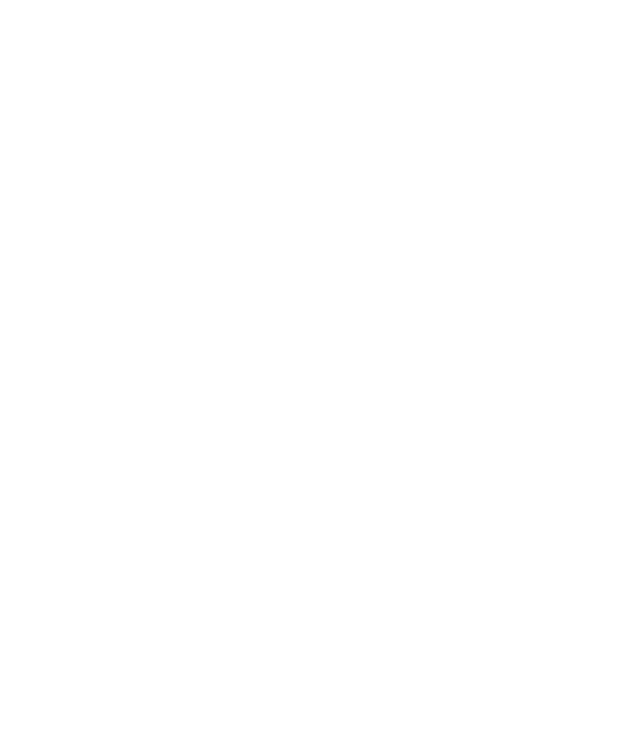
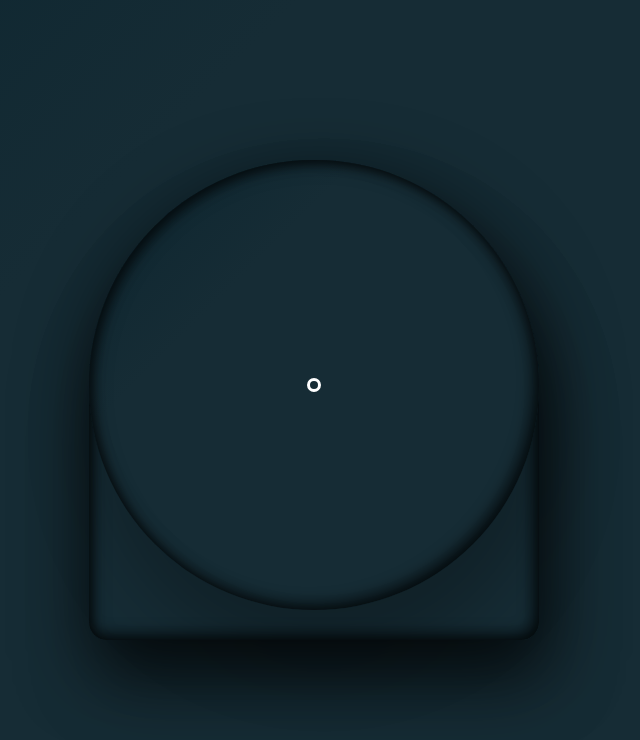
Before and after one commit to Dz-LevelZero/Amazing-Clock, a plain HTML site: page index.html in a window 1280 px wide. Shown: the whole page, without its empty margins (326-966 px from the left). Drawn offline with Linux system fonts and the light colour scheme.

Commit message:
clock form

```diff
--- a/index.html
+++ b/index.html
@@ -14,7 +14,9 @@
   <link rel="stylesheet" href="style.css">
 </head>
 <body>
-
+  <div class="container">
+    <div class="clock"></div>
+  </div>
 
   <!-- Script -->
   <script src="script.js"></script>
--- a/style.css
+++ b/style.css
@@ -1 +1,59 @@
 @import url("https://fonts.googleapis.com/css?family=Poppins:200,300,400,500,600,700,800,900&display=swap");
+
+* {
+    margin: 0;
+    padding: 0;
+    box-sizing: border-box;
+    font-family: 'Poppins', sans-serif;
+}
+
+body {
+    display: flex;
+    justify-content: center;
+    align-items: center;
+    min-height: 100vh;
+    background: linear-gradient(-45deg, #162c35 70%, #0c252f 100%);
+}
+
+.container {
+    position: relative;
+    background: linear-gradient(-45deg, #162c35 70%, #0c252f 100%);
+    /* min-height: 500px; */
+    border-radius: 20px;
+    border-top-left-radius: 255px;
+    border-top-right-radius: 255px;
+    box-shadow: 5px 25px 75px rgba(0, 0, 0, 0.75),
+    10px 50px 70px rgba(0, 0, 0, 0.25),
+    inset 5px 5px 10px rgba(0, 0, 0, 0.5),
+    inset 5px 5px 20px rgba(0, 0, 0, 0.2),
+    inset -5px -5px 15px rgba(0, 0, 0, 0.75);
+    display: flex;
+    justify-content: center;
+    align-items: center;
+}
+
+.clock {
+    position: relative;
+    width: 450px;
+    height: 450px;
+    background: linear-gradient(-45deg, #162c35 70%, #0c252f 100%);
+    border-radius: 50%;
+    box-shadow: 10px 50px 70px rgba(0, 0, 0, 0.25),
+    inset 5px 5px 10px rgba(0, 0, 0, 0.5),
+    inset 5px 5px 20px rgba(0, 0, 0, 0.2),
+    inset -5px -5px 15px rgba(0, 0, 0, 0.75);
+    display: flex;
+    justify-content: center;
+    align-items: center;
+    margin-bottom: 30px;
+}
+
+.clock::before {
+    content: '';
+    position: absolute;
+    width: 8px;
+    height: 8px;
+    background: linear-gradient(-45deg, #162c35 70%, #0c252f 100%);
+    border: 3px solid #fff;
+    border-radius: 50%;
+}
```
